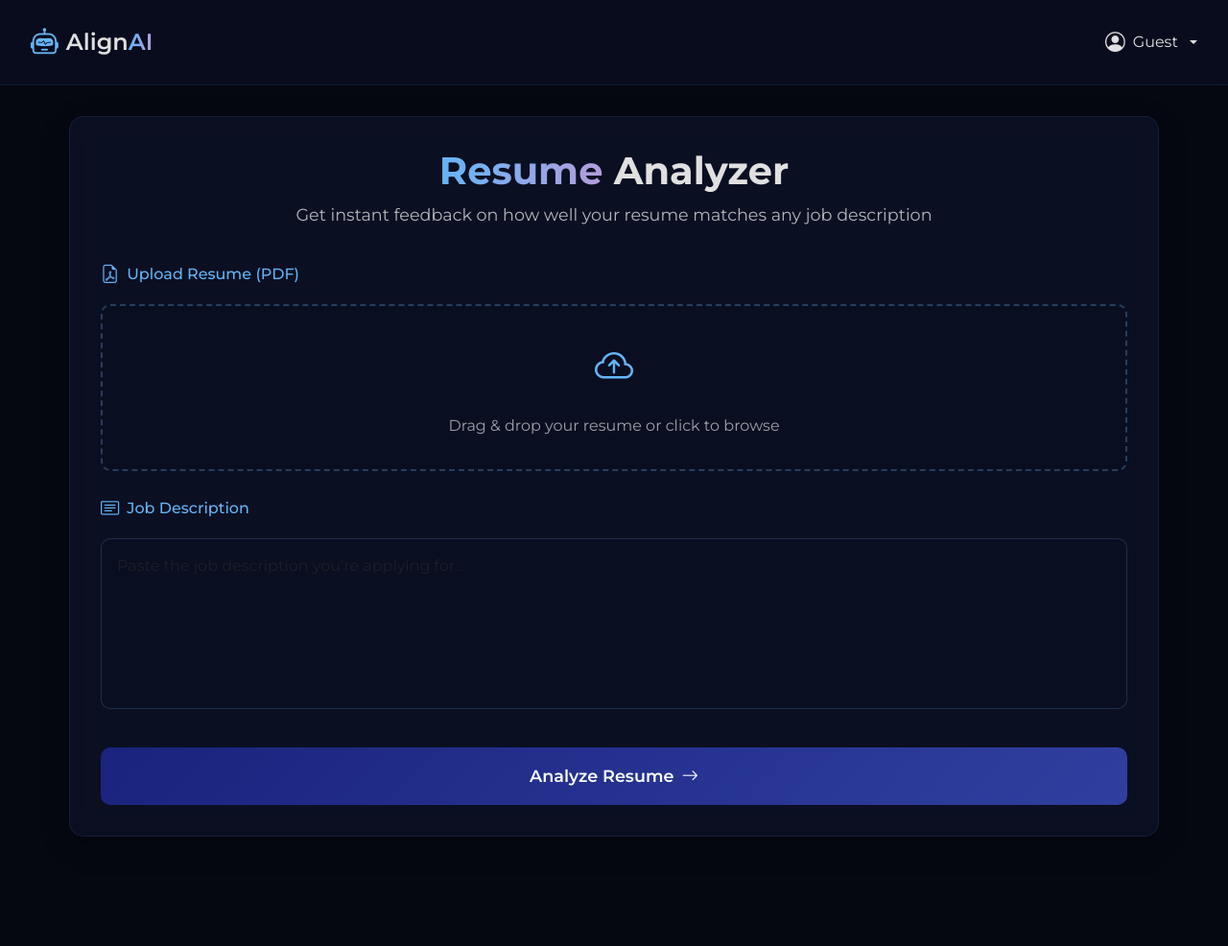
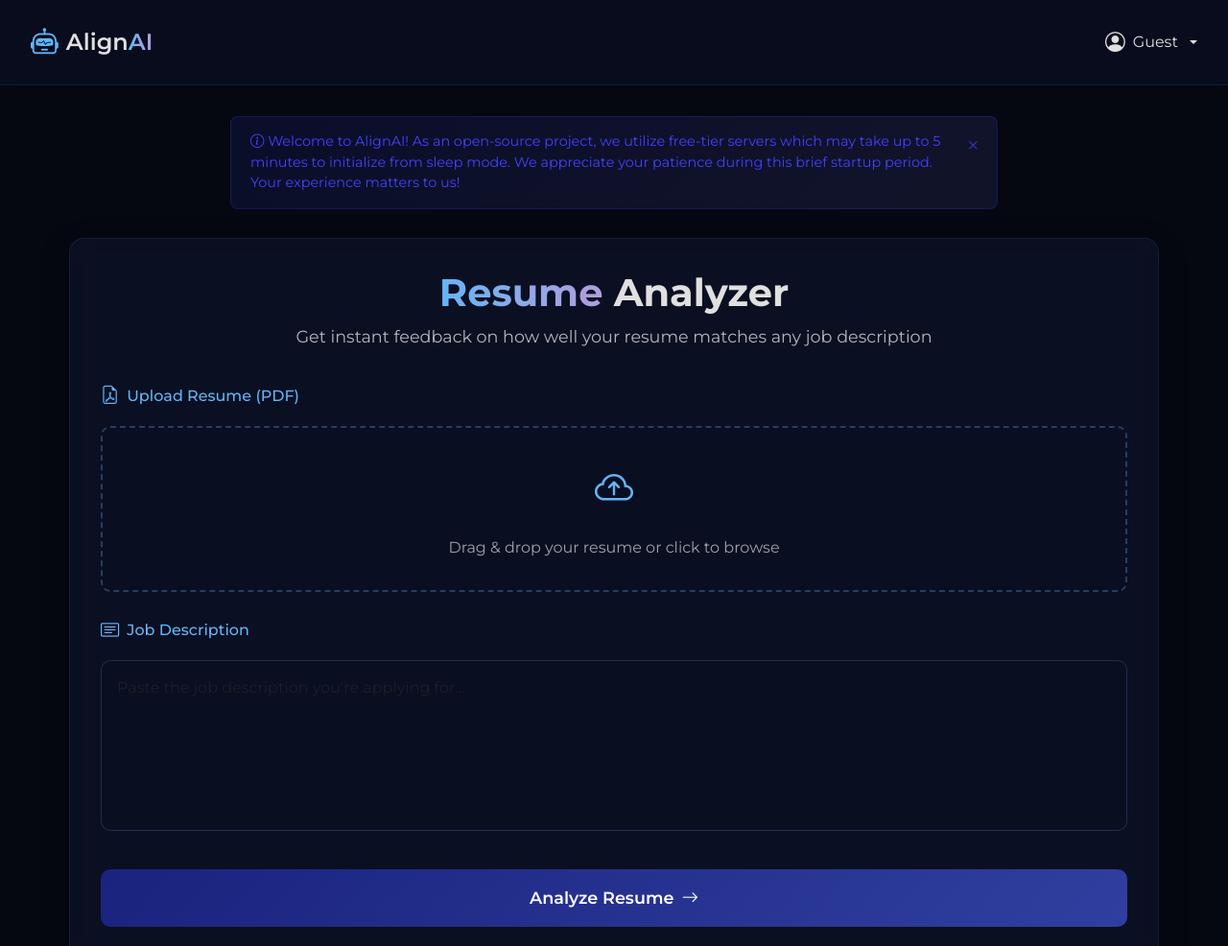
Before and after one commit to idevanshrai/AlignAI, a website: page frontend/main.html in a window 1280 px wide. Shown: the top 986 px of the page at 96% size. Before the commit the page ends 904 px from the top, so only its background shows below. Drawn offline with nearby package versions, Linux system fonts and the light colour scheme.

Commit message:
feat: add dismissible disclaimer banner for server initialization time

```diff
--- a/frontend/main.html
+++ b/frontend/main.html
@@ -8,6 +8,58 @@
   <link href="https://fonts.googleapis.com/css2?family=Montserrat:wght@300;400;500;600;700&display=swap" rel="stylesheet">
   <link rel="stylesheet" href="https://cdn.jsdelivr.net/npm/bootstrap-icons@1.10.0/font/bootstrap-icons.css">
   <link rel="stylesheet" href="./css/style.css">
+  <style>
+    .disclaimer-banner {
+      background: linear-gradient(135deg, rgba(66, 66, 255, 0.1), rgba(128, 128, 255, 0.1));
+      border: 1px solid rgba(66, 66, 255, 0.2);
+      border-radius: 8px;
+      padding: 15px 20px;
+      margin: 0 auto 30px;
+      max-width: 800px;
+      position: relative;
+      animation: fadeIn 0.5s ease-out;
+    }
+
+    .disclaimer-banner.hiding {
+      animation: fadeOut 0.5s ease-out forwards;
+    }
+
+    .disclaimer-text {
+      color: #4242ff;
+      font-size: 0.9rem;
+      line-height: 1.5;
+      margin: 0;
+      padding-right: 30px;
+    }
+
+    .disclaimer-close {
+      position: absolute;
+      top: 15px;
+      right: 15px;
+      background: none;
+      border: none;
+      color: #4242ff;
+      cursor: pointer;
+      padding: 0;
+      font-size: 1.2rem;
+      opacity: 0.7;
+      transition: opacity 0.2s;
+    }
+
+    .disclaimer-close:hover {
+      opacity: 1;
+    }
+
+    @keyframes fadeIn {
+      from { opacity: 0; transform: translateY(-20px); }
+      to { opacity: 1; transform: translateY(0); }
+    }
+
+    @keyframes fadeOut {
+      from { opacity: 1; transform: translateY(0); }
+      to { opacity: 0; transform: translateY(-20px); }
+    }
+  </style>
 </head>
 <body>
   <div class="app-container">
@@ -34,6 +86,16 @@
 
     <!-- Main Content -->
     <main class="main-content">
+      <!-- Disclaimer Banner -->
+      <div class="disclaimer-banner" id="disclaimerBanner">
+        <p class="disclaimer-text">
+          <i class="bi bi-info-circle"></i> Welcome to AlignAI! As an open-source project, we utilize free-tier servers which may take up to 5 minutes to initialize from sleep mode. We appreciate your patience during this brief startup period. Your experience matters to us!
+        </p>
+        <button class="disclaimer-close" onclick="dismissDisclaimer()">
+          <i class="bi bi-x"></i>
+        </button>
+      </div>
+
       <div class="analyzer-container">
         <div class="header-section">
           <h1><span class="text-gradient">Resume</span> Analyzer</h1>
@@ -190,5 +252,25 @@
   <!-- Scripts -->
   <script src="https://cdn.jsdelivr.net/npm/bootstrap@5.3.0/dist/js/bootstrap.bundle.min.js"></script>
   <script src="./js/script.js"></script>
+  <script>
+    function dismissDisclaimer() {
+      const banner = document.getElementById('disclaimerBanner');
+      banner.classList.add('hiding');
+      setTimeout(() => {
+        banner.style.display = 'none';
+      }, 500); // Match this with the animation duration
+
+      // Store in localStorage so it doesn't show again in this session
+      localStorage.setItem('disclaimerDismissed', 'true');
+    }
+
+    // Check if disclaimer was previously dismissed
+    window.addEventListener('load', () => {
+      if (localStorage.getItem('disclaimerDismissed')) {
+        const banner = document.getElementById('disclaimerBanner');
+        if (banner) banner.style.display = 'none';
+      }
+    });
+  </script>
 </body>
 </html>
```
